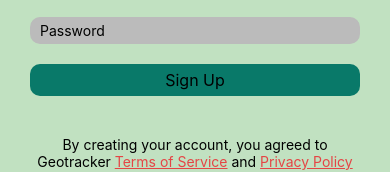
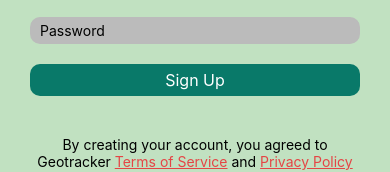
Before and after one commit to HaikalAkif/Geotrack, a React Native app: screen /signup in a window 390 px wide. Shown: the part 260-432 px from the top of the page. Built offline with nearby package versions, Linux system fonts and the light colour scheme.

Commit message:
Redesign

```diff
--- a/components/GButton.tsx
+++ b/components/GButton.tsx
@@ -35,5 +35,6 @@ const styles = StyleSheet.create({
     signupBut: {
         fontSize: 16,
         alignSelf: "center",
+        color: '#fff',
     },
 })
```
